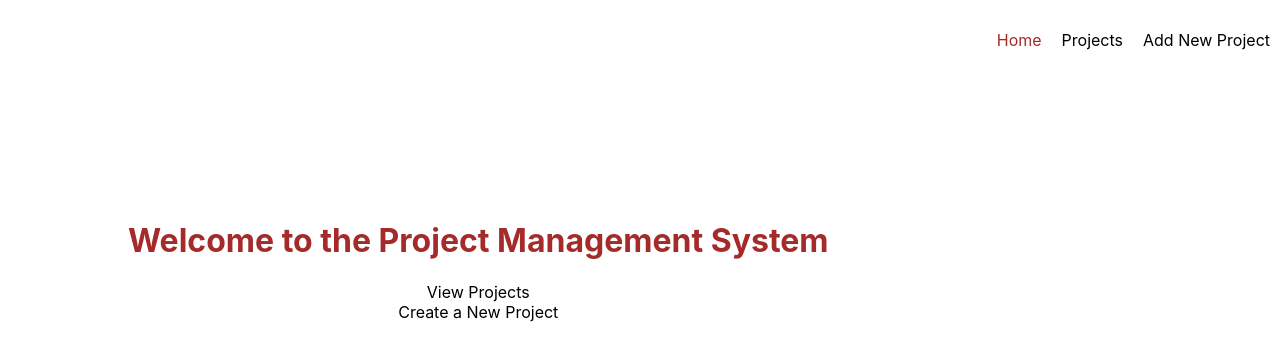
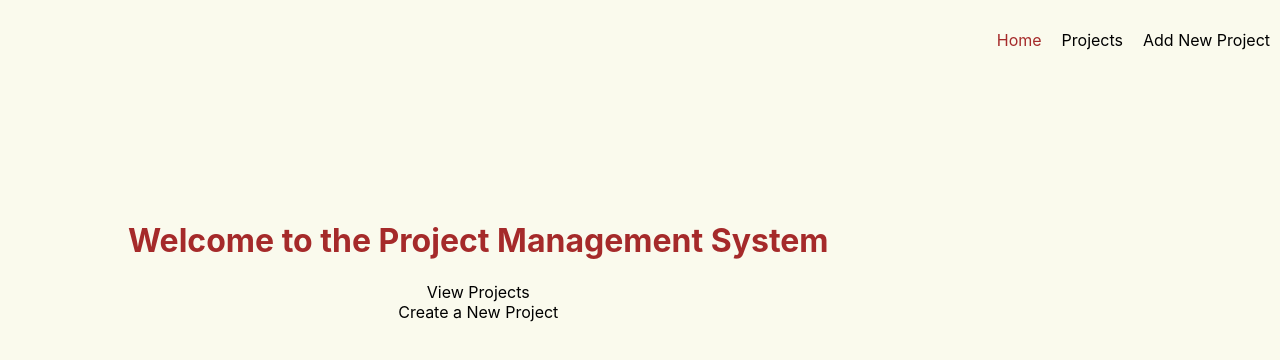
Before and after one commit to DKarimi90/Project-Management-App, a React (Create React App) app: page / in a window 1280 px wide. Shown: the top 360 px of the page. Built offline with nearby package versions, Linux system fonts and the light colour scheme.

Commit message:
updated the css file

```diff
--- a/src/index.css
+++ b/src/index.css
@@ -5,7 +5,7 @@ body {
     sans-serif;
   -webkit-font-smoothing: antialiased;
   -moz-osx-font-smoothing: grayscale;
-
+  background-color: rgb(250, 250, 237);
 
 }
 
```
